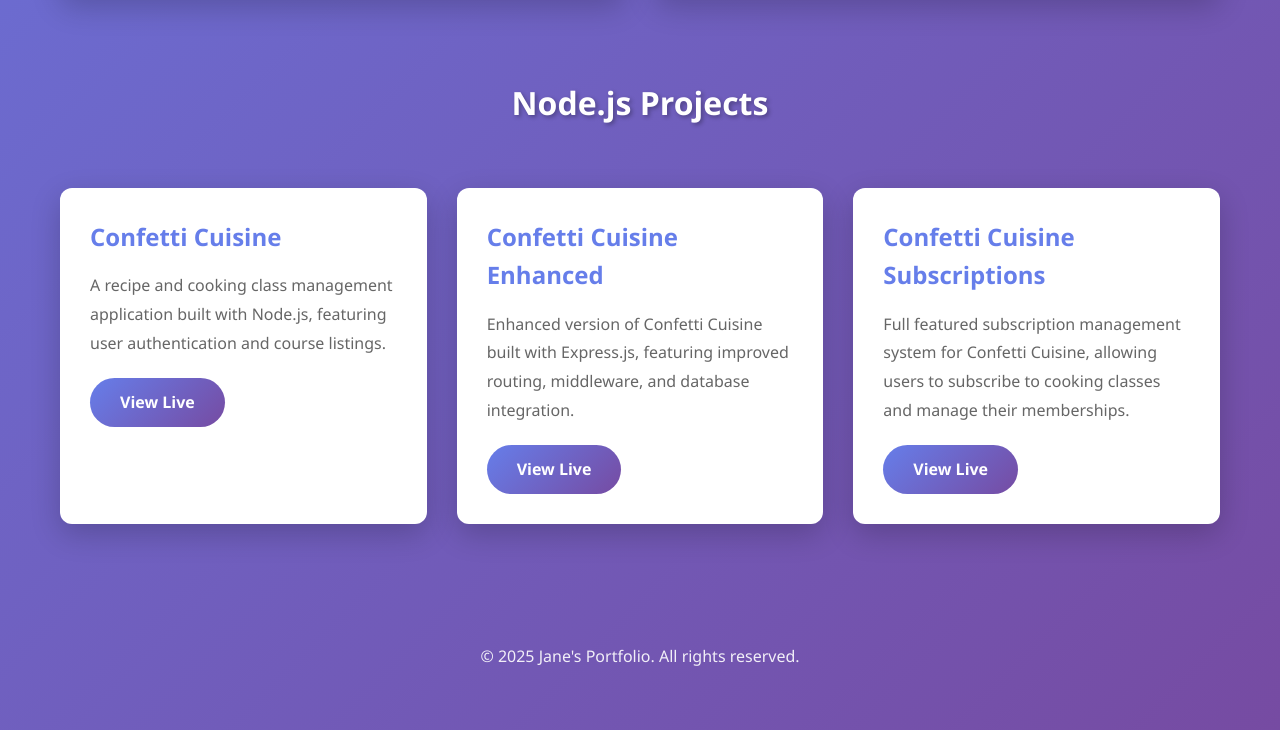
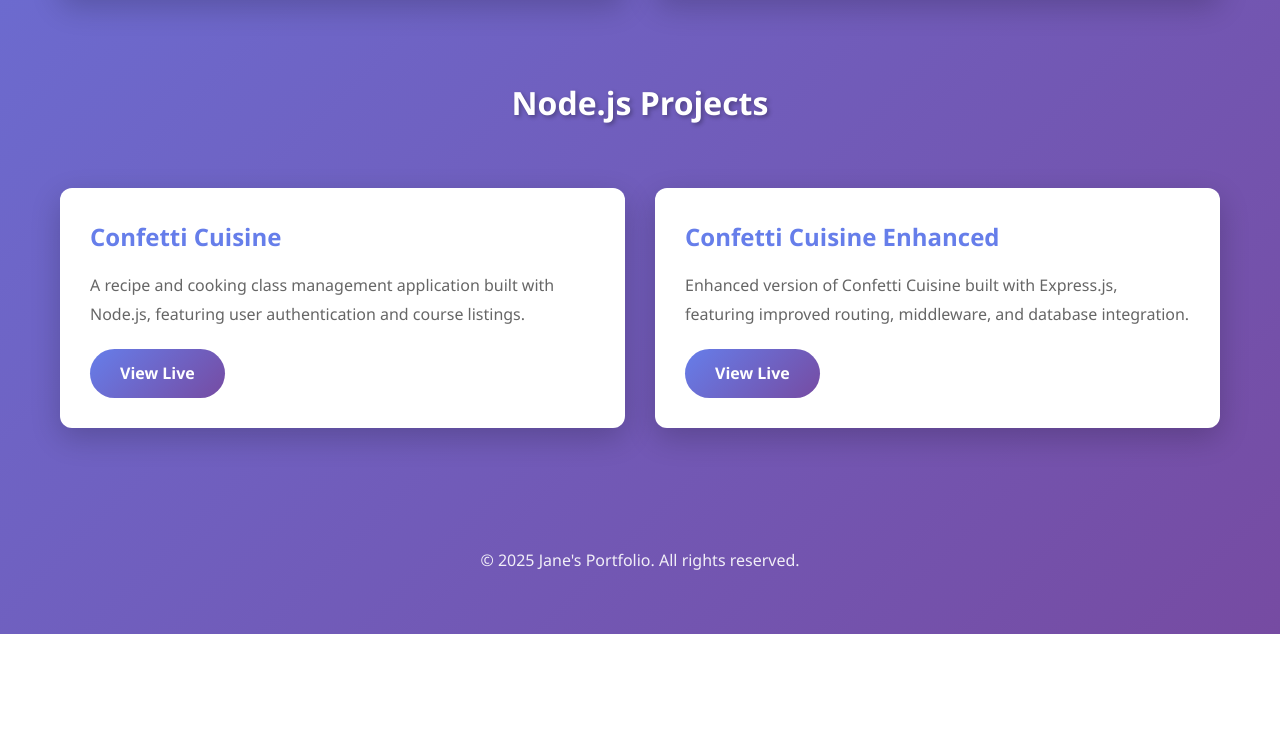
Before and after one commit to Yochanna/janerighthere_portfolio, a plain HTML site: page index.html in a window 1280 px wide. Shown: the part 1183-1913 px from the top of the page. After the commit the page ends 1817 px from the top, so only its background shows below. Drawn offline with Linux system fonts and the light colour scheme.

Commit message:
Remove Confetti Cuisine capstone from portfolio

```diff
--- a/index.html
+++ b/index.html
@@ -179,12 +179,6 @@
                 <a href="https://confetti-cuisine-enhanced.onrender.com/" target="_blank" class="btn">View Live</a>
             </div>
 
-            <div class="project-card">
-                <h3>Confetti Cuisine Subscriptions</h3>
-                <p>Full featured subscription management system for Confetti Cuisine, allowing users to subscribe to cooking classes and manage their memberships.</p>
-                <a href="#" target="_blank" class="btn">View Live</a>
-            </div>
-
         </section>
 
         <footer>
```
